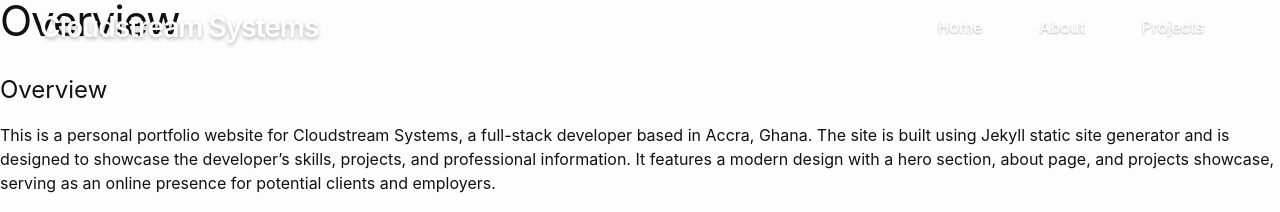
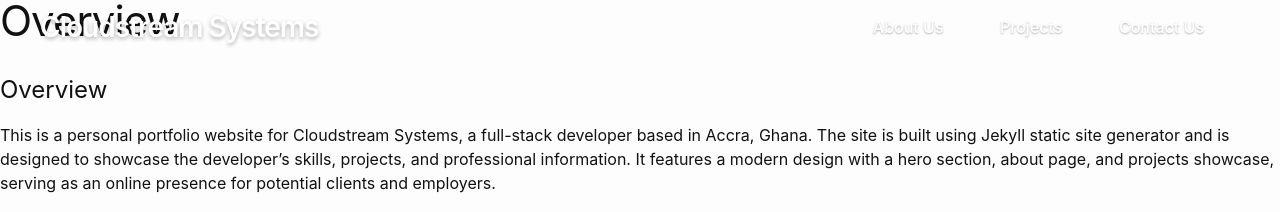
Before and after one commit to cloudstreamsystems/cloudstreamsystems.github.io, a Jekyll site: the page built from replit.md, in a window 1280 px wide. Shown: the top 212 px of the page. Built offline with Jekyll 4.4.1, drawn with Linux system fonts in a browser that asks for light colours; our own code applies the rules of GitHub Pages for plain Markdown files.

Commit message:
Update navigation menu structure
- Removed Home link from navigation (logo already serves this purpose)
- Reordered navigation items to: About Us, Projects, Contact Us
- Updated _config.yml navigation configuration
- Maintains clean and intuitive navigation structure

```diff
--- a/_config.yml
+++ b/_config.yml
@@ -32,9 +32,9 @@ include:
   - assets/main.css
 
 navigation:
-  - title: "Home"
-    url: /
-  - title: "About"
+  - title: "About Us"
     url: /about/
   - title: "Projects"
     url: /projects/
+  - title: "Contact Us"
+    url: /contact/
```
